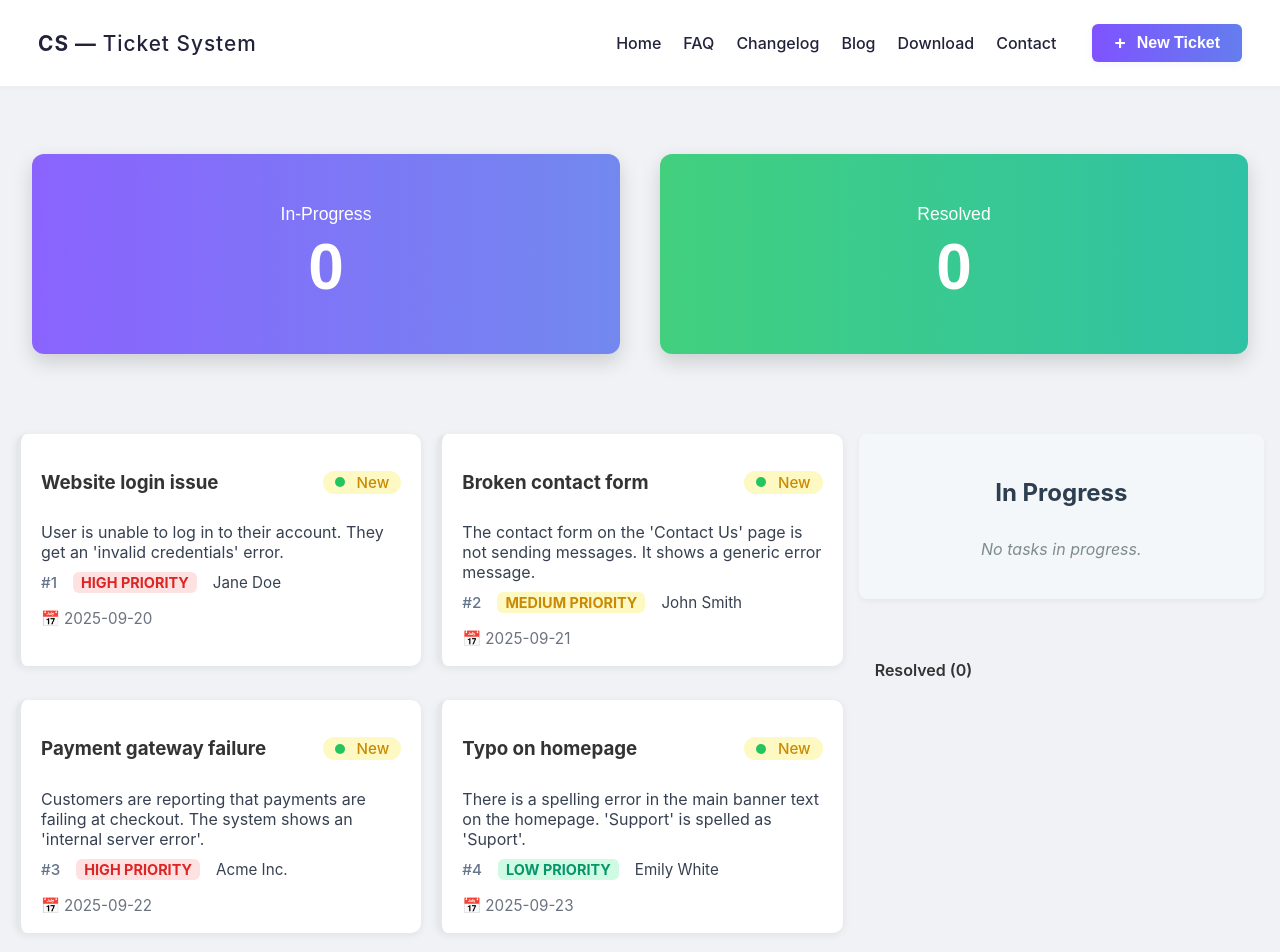
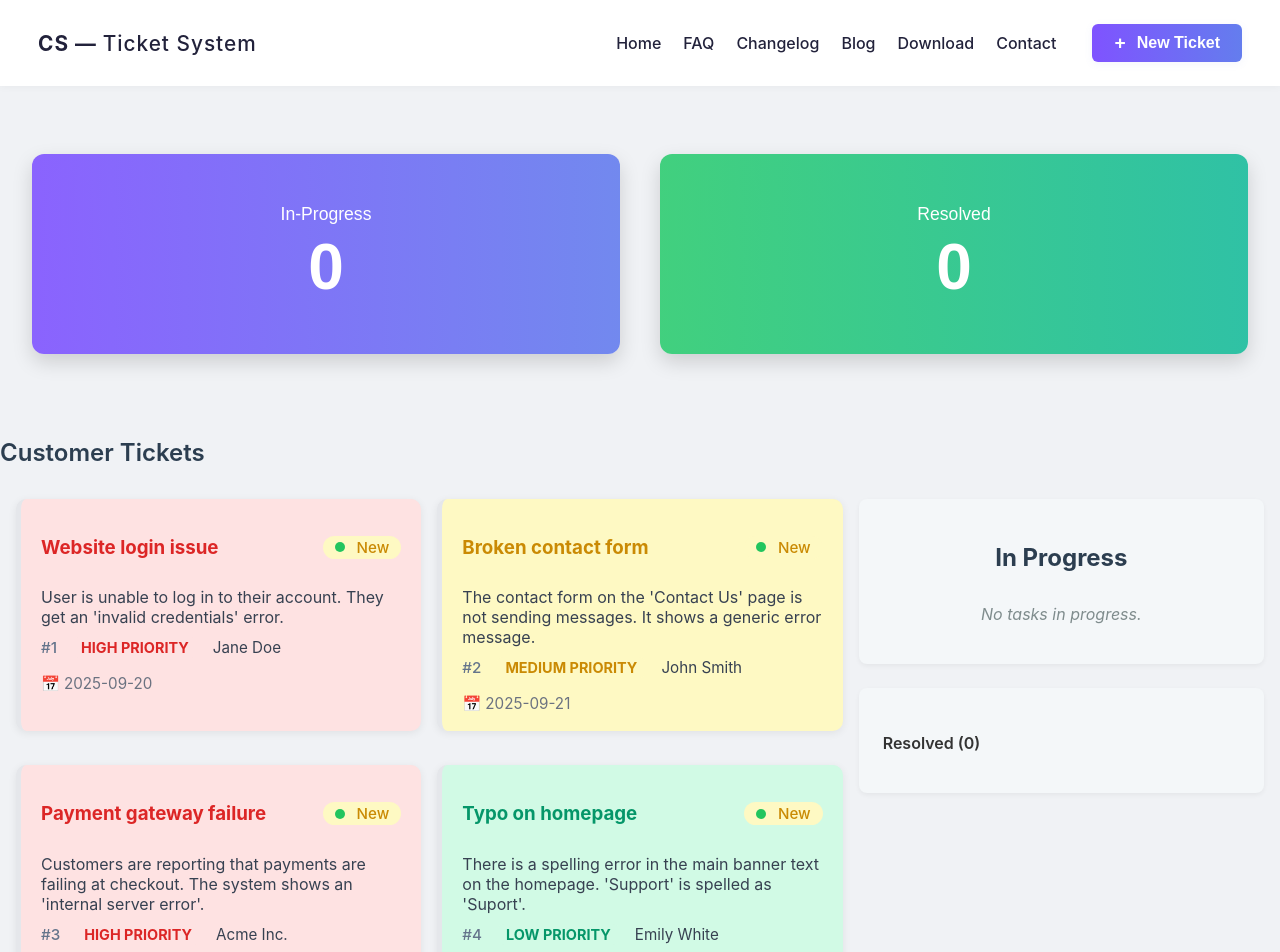
Before and after one commit to atikrahat22/customer-support-zone, a React (Create React App) app: page / in a window 1280 px wide. Shown: the top 952 px of the page. Built offline with nearby package versions, Linux system fonts and the light colour scheme.

Commit message:
Your meaningful commit message

```diff
--- a/package.json
+++ b/package.json
@@ -5,6 +5,7 @@
   "type": "module",
   "scripts": {
     "start": "react-scripts start",
+    "dev": "react-scripts start",
     "build": "react-scripts build",
     "test": "react-scripts test",
     "eject": "react-scripts eject"
@@ -20,12 +21,10 @@
     "@eslint/js": "^9.36.0",
     "@types/react": "^19.1.13",
     "@types/react-dom": "^19.1.9",
-    "@vitejs/plugin-react": "^5.0.3",
     "eslint": "^9.36.0",
     "eslint-plugin-react-hooks": "^5.2.0",
     "eslint-plugin-react-refresh": "^0.4.20",
-    "globals": "^16.4.0",
-    "vite": "^7.1.7"
+    "globals": "^16.4.0"
   },
   "browserslist": {
     "production": [
--- a/src/App.css
+++ b/src/App.css
@@ -9,12 +9,9 @@ body {
   color: #333;
 }
 
+/* --- Layout Helpers (Existing) --- */
 .min-h-screen {
   min-height: 100vh;
-}
-
-.flex-1 {
-  flex: 1;
 }
 
 .flex {
@@ -25,28 +22,16 @@ body {
   flex-direction: column;
 }
 
+.flex-1 {
+  flex: 1;
+}
+
 .grid {
   display: grid;
 }
 
 .grid-cols-1 {
   grid-template-columns: repeat(1, minmax(0, 1fr));
-}
-
-.md\:grid-cols-2 {
-  grid-template-columns: repeat(2, minmax(0, 1fr));
-}
-
-.md\:grid-cols-3 {
-  grid-template-columns: repeat(3, minmax(0, 1fr));
-}
-
-.md\:col-span-1 {
-  grid-column: span 1 / span 1;
-}
-
-.md\:col-span-2 {
-  grid-column: span 2 / span 2;
 }
 
 .gap-4 {
@@ -57,24 +42,9 @@ body {
   padding: 1rem;
 }
 
-.mt-6 {
-  margin-top: 1.5rem;
-}
-
+/* --- Typography & Spacing (Existing) --- */
 .font-semibold {
   font-weight: 600;
-}
-
-.mb-2 {
-  margin-bottom: 0.5rem;
-}
-
-.border {
-  border-width: 1px;
-}
-
-.rounded {
-  border-radius: 0.25rem;
 }
 
 .text-sm {
@@ -84,3 +54,67 @@ body {
 .text-gray-600 {
   color: #4b5563;
 }
+
+.mt-6 {
+  margin-top: 1.5rem;
+}
+
+.mb-2 {
+  margin-bottom: 0.5rem;
+}
+
+/* --- Borders (Existing) --- */
+.border {
+  border-width: 1px;
+}
+
+.rounded {
+  border-radius: 0.25rem;
+}
+
+/* --- New Styles Added --- */
+
+/* For "Customer Tickets", "In Progress", and "Resolved Task" headings */
+.section-heading {
+  font-size: 1.5rem;
+  font-weight: 600;
+  color: #2c3e50;
+  margin-bottom: 1rem;
+}
+
+/* Card-like containers for the task status sections */
+.task-status-box {
+  background-color: #f4f7f9;
+  border-radius: 8px;
+  padding: 1.5rem;
+  box-shadow: 0 2px 5px rgba(0, 0, 0, 0.05);
+}
+
+.resolved-task-box {
+  background-color: #f4f7f9;
+}
+
+.resolved-list-item {
+  color: #374151;
+  font-weight: 500;
+  margin-bottom: 0.5rem; /* Add some space between list items */
+}
+
+/* Responsive Breakpoints (Existing) */
+@media (min-width: 768px) {
+  .md\:grid-cols-2 {
+    grid-template-columns: repeat(2, minmax(0, 1fr));
+  }
+
+  .md\:grid-cols-3 {
+    grid-template-columns: repeat(3, minmax(0, 1fr));
+  }
+
+  .md\:col-span-1 {
+    grid-column: span 1 / span 1;
+  }
+
+  .md\:col-span-2 {
+    grid-column: span 2 / span 2;
+  }
+}
--- a/src/App.jsx
+++ b/src/App.jsx
@@ -11,53 +11,57 @@ import ticketsData from './assets/data/tickets.js';
 import './App.css';
 
 export default function App() {
-  // all tickets (customer ticket list)
   const [tickets, setTickets] = useState(ticketsData);
-  // tasks in progress
   const [tasks, setTasks] = useState([]);
-  // resolved list
   const [resolved, setResolved] = useState([]);
 
   function handleAddToTask(ticket) {
-    // avoid duplicate
     if (tasks.find(t => t.id === ticket.id)) {
       toast.info('Ticket already in Task Status');
       return;
     }
     setTasks(prev => [ticket, ...prev]);
-    // remove from tickets list
     setTickets(prev => prev.filter(t => t.id !== ticket.id));
     toast.success('Added to Task Status');
   }
 
   function handleComplete(task) {
-    // remove from tasks
     setTasks(prev => prev.filter(t => t.id !== task.id));
-    // add to resolved
     setResolved(prev => [task, ...prev]);
     toast.success('Task marked as resolved');
   }
 
   return (
-    <div className="min-h-screen flex flex-col">
+    <div className="min-h-screen flex flex-col max-w-[1200px] mx-auto">
       <Navbar />
       <Banner inProgressCount={tasks.length} resolvedCount={resolved.length} />
 
-      <main className="flex-1 grid gap-4 grid-cols-1 md:grid-cols-3 p-4">
-        <section className="md:col-span-2 grid grid-cols-1 md:grid-cols-2 gap-4">
-          {tickets.map(ticket => (
-            <TicketCard key={ticket.id} ticket={ticket} onAddToTask={handleAddToTask} />
-          ))}
+      {/* main layout: mobile = single column, md+ = 2 columns */}
+      <h2 className="section-heading">Customer Tickets</h2>
+      <main className=" flex-1 grid gap-4 grid-cols-1 md:grid-cols-3 p-4">
+        <section className="md:col-span-2">
+          {/* Added "Customer Tickets" heading here */}
+
+          <div className=" grid grid-cols-1 md:grid-cols-2 gap-4 mt-4">
+            {tickets.map(ticket => (
+              <TicketCard
+                key={ticket.id}
+                ticket={ticket}
+                onAddToTask={handleAddToTask}
+              />
+            ))}
+          </div>
         </section>
 
         <section className="md:col-span-1">
           <TaskStatus tasks={tasks} onComplete={handleComplete} />
 
-          <div className="mt-6 p-4 border rounded">
+          {/* Styled the resolved task section to match the design */}
+          <div className="task-status-box resolved-task-box mt-6">
             <h4 className="font-semibold mb-2">Resolved ({resolved.length})</h4>
-            <ul>
+            <ul className="list-disc pl-5">
               {resolved.map(ticket => (
-                <li key={ticket.id} className="text-sm text-gray-600">
+                <li key={ticket.id} className="text-sm text-gray-600 mb-1">
                   {ticket.title}
                 </li>
               ))}
--- a/src/components/TicketCard.jsx
+++ b/src/components/TicketCard.jsx
@@ -2,6 +2,7 @@ import React from 'react';
 import './TicketCard.css';
 
 const getPriorityClass = (priority) => {
+  if (!priority) return '';
   switch (priority.toLowerCase()) {
     case 'high':
       return 'priority-high';
@@ -16,23 +17,30 @@ const getPriorityClass = (priority) => {
 
 const TicketCard = ({ ticket, onAddToTask }) => {
   return (
-    <div className="ticket-card" onClick={() => onAddToTask(ticket)}>
+    <div
+      className={`ticket-card ${getPriorityClass(ticket?.priority)}`}
+      onClick={() => onAddToTask(ticket)}
+    >
       <div className="card-header">
-        <h3>{ticket.title}</h3>
-        <span className={`status-badge ${ticket.status.toLowerCase()}`}>
+        <h3>{ticket?.title}</h3>
+        <span className={`status-badge ${ticket?.status?.toLowerCase()}`}>
           <span className="status-dot"></span>
-          {ticket.status.charAt(0).toUpperCase() + ticket.status.slice(1)}
+          {ticket?.status
+            ? ticket.status.charAt(0).toUpperCase() + ticket.status.slice(1)
+            : 'Unknown'}
         </span>
       </div>
-      <p className="description">{ticket.description}</p>
+
+      <p className="description">{ticket?.description}</p>
+
       <div className="card-footer">
-        <span className="ticket-id">#{ticket.id}</span>
-        <span className={`priority-label ${getPriorityClass(ticket.priority)}`}>
-          {ticket.priority.toUpperCase()} PRIORITY
+        <span className="ticket-id">#{ticket?.id}</span>
+        <span className={`priority-label ${getPriorityClass(ticket?.priority)}`}>
+          {ticket?.priority?.toUpperCase()} PRIORITY
         </span>
-        <span className="customer-info">{ticket.customer}</span>
+        <span className="customer-info">{ticket?.customer}</span>
         <span className="date">
-          <span role="img" aria-label="calendar">📅</span> {ticket.createdAt}
+          <span role="img" aria-label="calendar">📅</span> {ticket?.createdAt}
         </span>
       </div>
     </div>
--- a/src/components/tickets.js
+++ b/src/components/tickets.js
@@ -1,6 +1,6 @@
 import React from 'react';
-import './TicketCard.css'; // Import the new CSS file
-import { FaCalendarAlt } from 'react-icons/fa'; // Import the calendar icon
+import './TicketCard.css';
+import { FaCalendarAlt } from 'react-icons/fa';
 
 const TicketCard = ({ ticket, onAddToTask }) => {
   const getPriorityClass = (priority) => {
```
Also changed, not shown: 1 other file (tests, documents, lock files or other folders).
